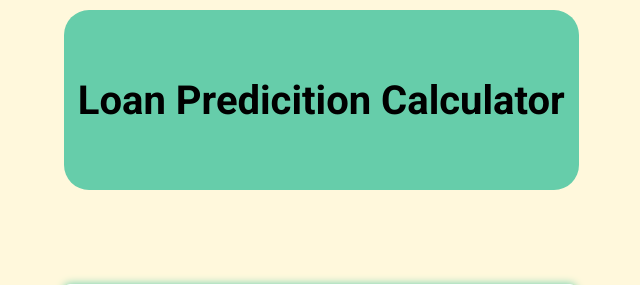
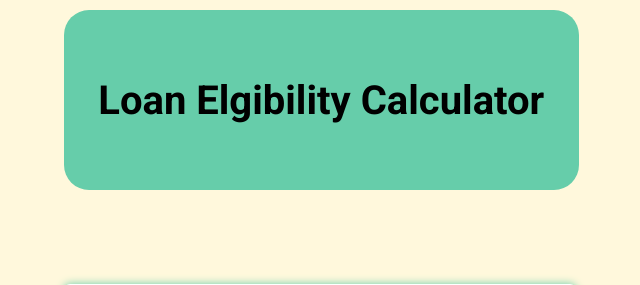
Before and after one commit to Muhammad-Tanveer02/loan-prediction-ML, a Flask app: page / in a window 1280 px wide. Shown: the top 285 px of the page, without its empty margins (350-990 px from the left). Run offline with Flask 2, Linux system fonts and the light colour scheme; parts of the project's set-up code (start-up, migrations or seed data) failed here and were passed over; some libraries are stand-ins or nearby versions.

Commit message:
UI updates

```diff
--- a/templates/index.html
+++ b/templates/index.html
@@ -3,7 +3,7 @@
 
 <head>
     <link rel="shortcut icon" href="{{ url_for('static', filename='favicon.ico') }}">
-    <title>Loan Prediction Calculator</title>
+    <title>Loan Elgibility Calculator</title>
     <link href="https://fonts.googleapis.com/css?family=Roboto:300,400,500,700" rel="stylesheet">
     <link rel="stylesheet" href="https://use.fontawesome.com/releases/v5.5.0/css/all.css"
         integrity="sha384-B4dIYHKNBt8Bc12p+WXckhzcICo0wtJAoU8YZTY5qE0Id1GSseTk6S+L3BlXeVIU" crossorigin="anonymous">
@@ -277,7 +277,7 @@
 
 <body>
     <div class="banner">
-        <h1>Loan Predicition Calculator</h1>
+        <h1>Loan Elgibility Calculator</h1>
     </div>
     <br />
     <h3 style="text-align: center; font-size: 30px; margin-left: 5.5%;">
```
